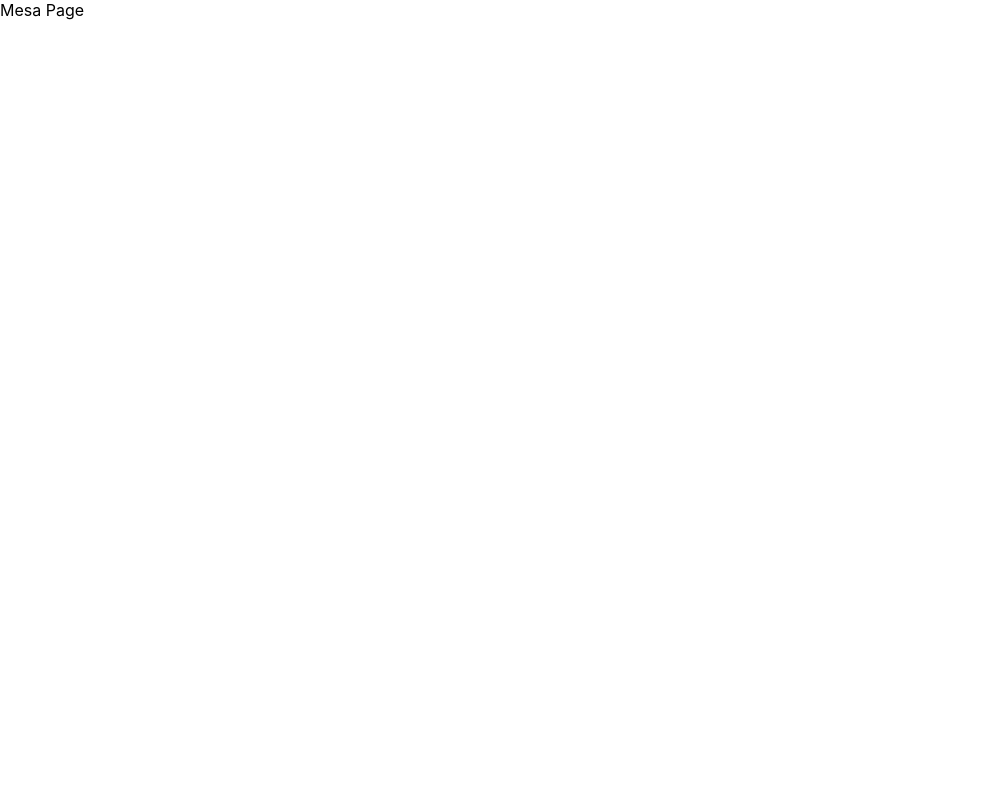
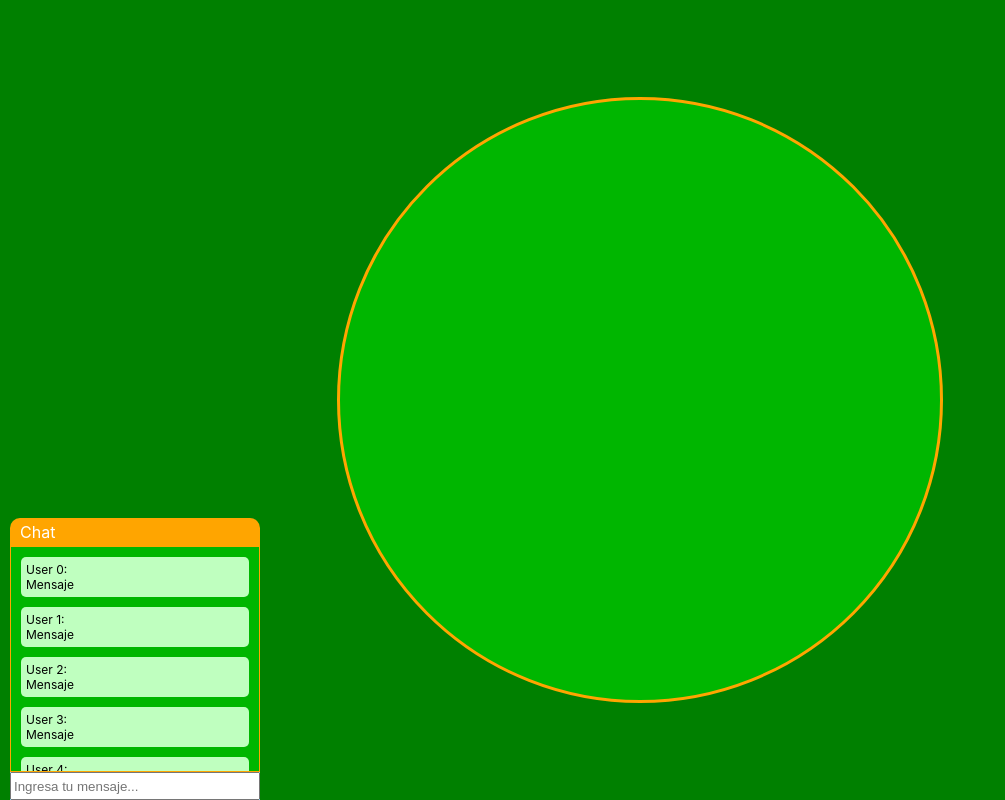
Before and after one commit to jrmartinez96/redes-juego-cartas-cliente, a React (Create React App) app: page /mesa in a window 1280 px wide. Shown: the whole page, without its empty margins (0-1005 px from the left). Built offline with nearby package versions, Linux system fonts and the light colour scheme.

Commit message:
Mesa y chat

```diff
--- a/src/App.js
+++ b/src/App.js
@@ -3,7 +3,6 @@ import {
   BrowserRouter as Router,
   Switch,
   Route,
-  Link
 } from "react-router-dom";
 
 import MenuPage from './pages/menu/menu'
--- /dev/null
+++ b/src/components/chat_component/ChatComponent.jsx
@@ -0,0 +1,85 @@
+import React from 'react'
+import './chat.css'
+
+class ChatComponent extends React.Component {
+
+    constructor(props) {
+        super(props)
+        this.state = {
+            messages: [
+                {
+                    message: "Mensaje ",
+                    nombre: "User "
+                },
+                {
+                    message: "Mensaje ",
+                    nombre: "User "
+                },
+                {
+                    message: "Mensaje ",
+                    nombre: "User "
+                },
+                {
+                    message: "Mensaje ",
+                    nombre: "User "
+                },
+                {
+                    message: "Mensaje ",
+                    nombre: "User "
+                },
+                {
+                    message: "Mensaje ",
+                    nombre: "User "
+                },
+                {
+                    message: "Mensaje ",
+                    nombre: "User "
+                },
+            ]
+        }
+    }
+
+    componentDidMount() {
+        this.updateScroll()
+    }
+
+    updateScroll = () => {
+        if (this.messagesEnd) {
+            this.messagesEnd.scrollIntoView({ behavior: "smooth" });
+        }
+    }
+
+    render() {
+        return (
+            <div className="chat-container">
+                <div className="chat-title">
+                    Chat
+                </div>
+                <div className="chat-messages" ref={(el) => { this.messagesEnd = el; }}>
+                    {
+                        this.state.messages.map((message, index) => {
+
+                            return (
+                                <div className="message-container">
+                                    <div className="message-user">
+                                        {message.nombre}{index}:
+                                    </div>
+                                    <div className="message-message">
+                                        {message.message}
+                                    </div>
+
+                                </div>
+                            )
+                        })
+                    }
+                </div>
+                <div className="chat-input">
+                    <input className="message-input" placeholder="Ingresa tu mensaje..."></input>
+                </div>
+
+            </div>
+        )
+    }
+}
+
+export default ChatComponent
--- /dev/null
+++ b/src/components/chat_component/chat.css
@@ -0,0 +1,48 @@
+.chat-container {
+    width: 250px;
+    height: 35vh;
+    position: absolute;
+    left: 10px;
+    bottom: 2px;
+}
+
+.chat-title {
+    background-color: orange;
+    color: white;
+    height: 10%;
+    border-top-right-radius: 10px;
+    border-top-left-radius: 10px;
+    display: flex;
+    align-items: center;
+    padding-left: 10px;
+}
+
+.chat-messages {
+    height: 80%;
+    background-color: rgb(0, 182, 0);
+    border: 1px solid orange;
+    overflow-y: auto;
+}
+
+.chat-input {
+    height: 10%;
+    background-color: skyblue;
+}
+
+.message-input {
+    width: 100%;
+    box-sizing: border-box;
+    height: 100%;
+}
+
+input:focus {
+    outline: none;
+}
+
+.message-container {
+    margin: 10px 10px;
+    background-color: rgb(191, 255, 191);
+    border-radius: 5px;
+    padding: 5px;
+    font-size: 12px;
+}
--- a/src/pages/menu/menu.jsx
+++ b/src/pages/menu/menu.jsx
@@ -1,12 +1,7 @@
 import React from 'react'
 import './menu.css'
-import { useHistory } from "react-router-dom";
 
 class MenuPage extends React.Component {
-
-    constructor(props) {
-        super(props)
-    }
 
     goMesa = () => {
         this.props.history.push('/mesa')
--- /dev/null
+++ b/src/pages/mesa/mesa.css
@@ -0,0 +1,15 @@
+.mesa-page {
+    background: green;
+    height: 100vh;
+    display: flex;
+    align-items: center;
+    justify-content: center;
+}
+
+.mesa {
+    height: 75vh;
+    width: 75vh;
+    background-color: rgb(0, 182, 0);
+    border-radius: 50%;
+    border: 3px solid orange;
+}
--- a/src/pages/mesa/mesa.jsx
+++ b/src/pages/mesa/mesa.jsx
@@ -1,11 +1,16 @@
 import React from 'react'
+import './mesa.css'
+import ChatComponent from '../../components/chat_component/ChatComponent'
 
 class MesaPage extends React.Component {
 
     render() {
         return (
-            <div>
-                Mesa Page
+            <div className="mesa-page">
+                <div className="mesa">
+
+                </div>
+                <ChatComponent/>
             </div>
         )
     }
```
